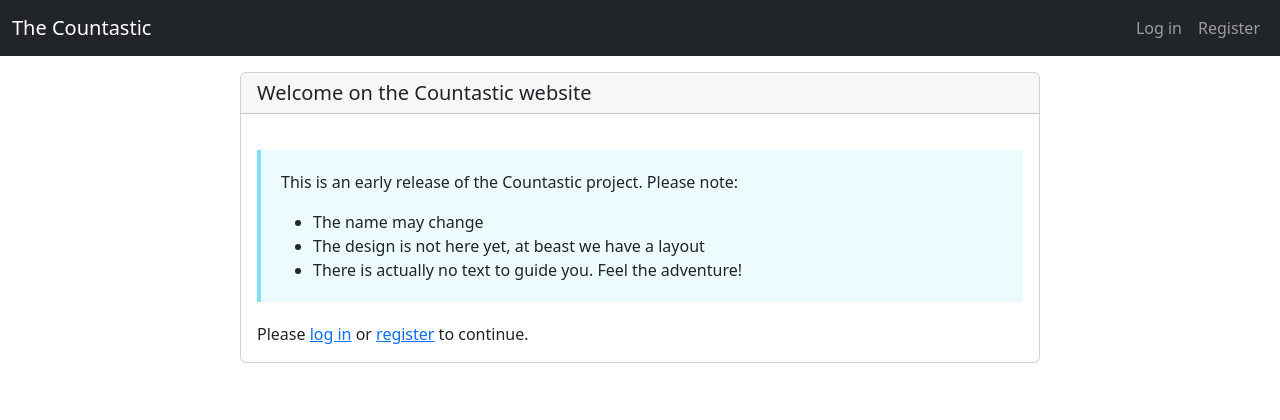
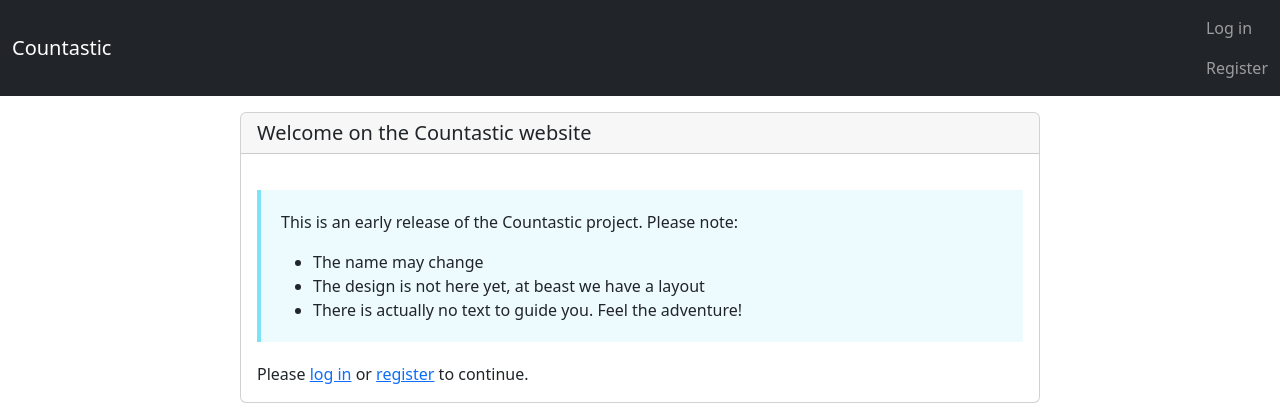
Before and after one commit to twidi/quantifier, a Django app: page / in a window 1280 px wide. Shown: the top 420 px of the page. Run offline with Django 4.2, Linux system fonts and the light colour scheme; style sheets or scripts are compiled from the project's sources; parts of the project's set-up code (start-up, migrations or seed data) failed here and were passed over; some libraries are stand-ins or nearby versions.

Commit message:
Simplify top menu bar

```diff
--- a/core/static/core/scss/main.scss
+++ b/core/static/core/scss/main.scss
@@ -7,14 +7,11 @@ body > nav:first-of-type {
         column-gap: 1rem;
         row-gap: 0.5rem;
     }
-    .navbar-brand { order: 1; }
-    #navbar-date-interval { order: 2; }
-    .navbar-toggler { order: 1; }
-    #navbar-content { order: 1; }
-    @media (min-width: 576px) {
-        #navbar-content { order: 4; }
+    #user_authenticated_dropdown ~ .dropdown-menu {
+        position: absolute;
     }
 }
+
 
 #content > .card {
     max-width: 50rem;
--- a/templates/base.html
+++ b/templates/base.html
@@ -4,7 +4,7 @@
 
 <head>
     <meta charset="utf-8">
-    <title>{% block title %}The Countastic{% endblock %}</title>
+    <title>{% block title %}Countastic{% endblock %}</title>
     <meta name="viewport" content="width=device-width, initial-scale=1">
     <link href="https://cdn.jsdelivr.net/npm/bootstrap@5.2.0-beta1/dist/css/bootstrap.min.css" rel="stylesheet" integrity="sha384-0evHe/X+R7YkIZDRvuzKMRqM+OrBnVFBL6DOitfPri4tjfHxaWutUpFmBp4vmVor" crossorigin="anonymous">
     <script src="https://kit.fontawesome.com/0b23f4de3d.js" crossorigin="anonymous"></script>
@@ -24,12 +24,19 @@
 </head>
 
 <body>
-    <nav class="navbar navbar-expand-sm navbar-dark bg-dark">
+
+    <nav class="navbar navbar-dark bg-dark">
         <div class="container-fluid">
-            <a class="navbar-brand me-0" href="{% if user.is_authenticated and request.path != home_url %}{{ home_url }}{% if date_str %}?date={{ date_str }}{% endif %}{% else %}/{% endif %}">The Countastic</a>
+            {% if main_object or request.path == home_url and user.is_authenticated %}
+                <a class="navbar-brand me-0" href="{% if request.path != home_url %}{{ home_url }}{% if date_str %}?date={{ date_str }}{% endif %}{% else %}/{% endif %}">
+                    {% icon "house-blank" %}
+                </a>
+            {% else %}
+                <a class="navbar-brand me-0" href="/">Countastic</a>
+            {% endif %}
 
-            {% if user.is_authenticated and date %}{% if main_object or request.path == home_url %}
-                <ul id="navbar-date-interval" class="navbar-nav flex-row gap-2 align-items-center flex-grow-1 justify-content-center w-100">
+            {% if main_object or request.path == home_url and user.is_authenticated %}
+                <ul id="navbar-date-interval" class="navbar-nav flex-row gap-2 align-items-center flex-grow-1 justify-content-center">
                     {% if interval != "none" %}
                         <li class="nav-item flex-grow-0">
                             <a class="text-decoration-none fs-3 nav-link d-inline" title="Previous {{ interval_name }}" href="{{ request.path }}?date={{ prev_date|date:"Y-m-d" }}&interval={{ interval }}">{% icon_sm "circle-arrow-left" %}</a>
@@ -71,17 +78,16 @@
                         </li>
                     {% endif %}
                 </ul>
-            {% endif %}{% endif %}
+            {% endif %}
 
-            <button class="navbar-toggler" type="button" data-bs-toggle="collapse" data-bs-target="#navbar-content" aria-controls="navbar-content" aria-expanded="false" aria-label="Toggle navigation">
-                <span class="navbar-toggler-icon"></span>
-            </button>
-            <div class="collapse navbar-collapse justify-content-between flex-grow-0" id="navbar-content">
+            <div class="justify-content-between flex-grow-0" id="navbar-content">
                 {% if user.is_authenticated %}
                     <span class="navbar-text"></span>{# hack to have the date centered and user menu at the end #}
                     <ul class="navbar-nav">
                         <li class="nav-item dropdown">
-                            <a class="nav-link dropdown-toggle" href="#" id="user_authenticated_dropdown" role="button" data-bs-toggle="dropdown" aria-expanded="false">{{ user.username }}</a>
+                            <a class="nav-link dropdown-toggle" href="#" id="user_authenticated_dropdown" role="button" data-bs-toggle="dropdown" aria-expanded="false">
+                                {% icon "user" %}
+                            </a>
                             <ul class="dropdown-menu dropdown-menu-end" aria-labelledby="user_authenticated_dropdown">
                                 <li><a class="dropdown-item" href="{% url 'password_change' %}">{% trans "Change password" %}</a></li>
                                 <li><a class="dropdown-item" href="{% url 'logout' %}">{% trans "Log out" %}</a></li>
```
